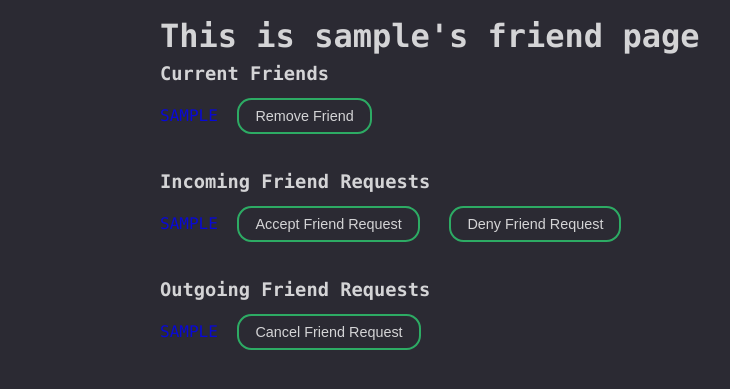
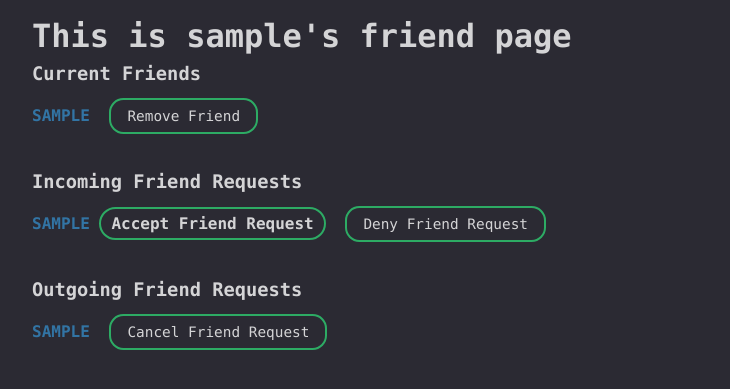
Before and after one commit to ctstolfa/SocialMatcherForGamers, a Django app: a page that uses SMG/templates/friendPage.html in a window 1280 px wide. Shown: the part 80-469 px from the top of the page, without its empty margins (352-1082 px from the left). Run offline with Django 4.2, Linux system fonts and the light colour scheme; a user stored in the database is signed in; tables that the repository leaves empty hold one stand-in row (values such as "Sample post").

Commit message:
Styled friendPage.html

```diff
--- a/SMG/templates/friendPage.html
+++ b/SMG/templates/friendPage.html
@@ -13,6 +13,22 @@
         color: blue;
         text-decoration: none;
         text-transform: uppercase;
+    }
+
+    .friend_page {
+        background-color: rgb(43, 42, 51);
+        border: 2px solid #2ecc71;
+        color: white;
+        padding: 5px 10px;
+        margin: 10px 0 0 0;
+        text-align: center;
+        text-decoration: none;
+        display: inline-block;
+        font-family: "Bitstream Vera Sans Mono", Monaco, "Courier New", Courier, monospace;
+        font-size: 1em;
+        font-weight: bold;
+        border-radius: 24px;
+        transition: 0.25s;
     }
 
     body {
@@ -80,7 +96,16 @@
     }
 
     main {
-        margin-left: 40%;
+        margin-left: 30%;
+    }
+
+    main a {
+        color: rgb(52, 135, 193);
+        font-weight: bold;
+    }
+
+    main a:hover {
+        color: grey;
     }
 
     button {
@@ -92,9 +117,10 @@
         text-align: center;
         text-decoration: none;
         display: inline-block;
+        font-family: "Bitstream Vera Sans Mono", Monaco, "Courier New", Courier, monospace;
         font-size: 0.9em;
         border-radius: 1em;
-         transition: 0.25s;
+        transition: 0.25s;
         cursor: pointer;
     }
 
@@ -139,7 +165,7 @@
     {% for request in requests %}
             <a href="{% url 'profile' username=request.sender %}"> {{ request.sender }} </a>
             <a href="{% url 'change_friend' operation='add' username=request.sender %}">
-                <button type="button">Accept Friend Request</button>
+                <button class="friend_page" type="button">Accept Friend Request</button>
             </a>
             <a href="{% url 'delete_request' operation='Receiver_deleting' username=request.sender %}">
                 <button type="button">Deny Friend Request</button>
```
